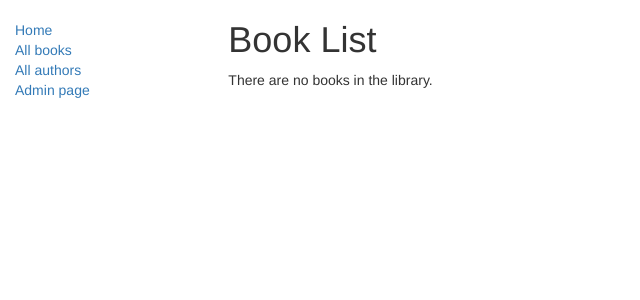
After one commit to aliyazdi75/locallibrary, a Django app: template catalog/templates/catalog/book_list.html in a window 1280 px wide. The commit adds this page. Shown: the top 300 px of the page, without its empty margins (0-640 px from the left). Run offline with Django 3.2, Linux system fonts and the light colour scheme; the template is opened without the code that fills it, so the values that code supplies are empty; some libraries are stand-ins or nearby versions.

Commit message:
add book list view and html

```diff
--- a/catalog/templates/catalog/base_generic.html
+++ b/catalog/templates/catalog/base_generic.html
@@ -22,9 +22,10 @@
       <div class="col-sm-2">
       {% block sidebar %}
       <ul class="sidebar-nav">
-          <li><a href="{% url 'index' %}">Home</a></li>
+          <li><a href="{% url 'catalog:index' %}">Home</a></li>
           <li><a href="">All books</a></li>
           <li><a href="">All authors</a></li>
+          <li><a href="/admin">Admin page</a> </li>
       </ul>
      {% endblock %}
       </div>
--- /dev/null
+++ b/catalog/templates/catalog/book_list.html
@@ -0,0 +1,19 @@
+{% extends "base_generic.html" %}
+
+{% block content %}
+    <h1>Book List</h1>
+
+    {% if book_list %}
+    <ul>
+
+      {% for book in book_list %}
+      <li>
+        <a href="{{ book.get_absolute_url }}">{{ book.title }}</a> ({{book.author}})
+      </li>
+      {% endfor %}
+
+    </ul>
+    {% else %}
+      <p>There are no books in the library.</p>
+    {% endif %}
+{% endblock %}
--- a/catalog/urls.py
+++ b/catalog/urls.py
@@ -3,5 +3,5 @@ from . import views
 
 app_name = 'catalog'
 urlpatterns = [
-
+    path('', views.Index.as_view(), name='index'),
 ]
```
